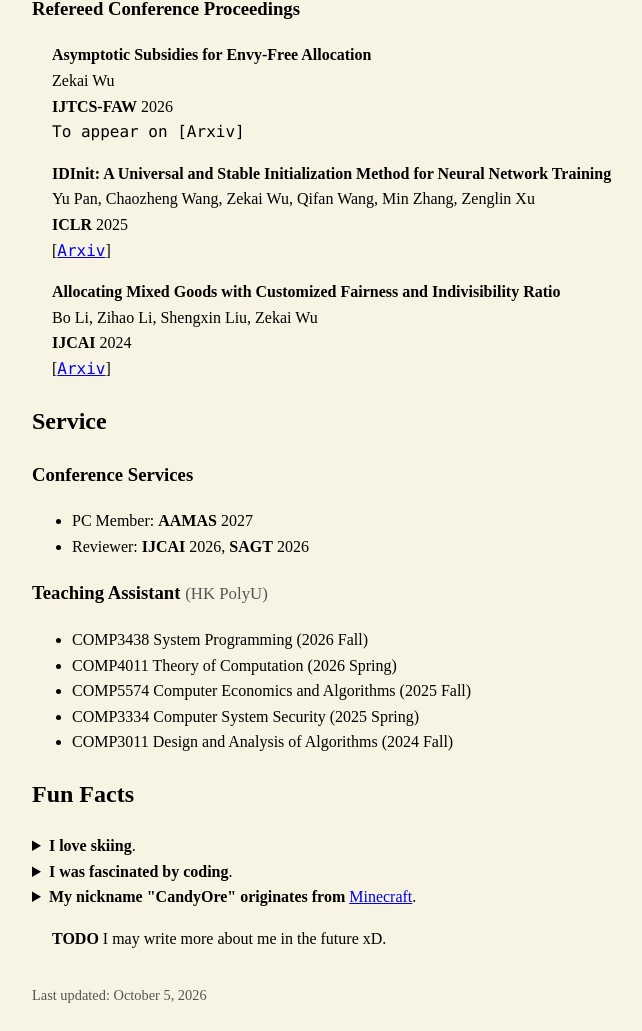
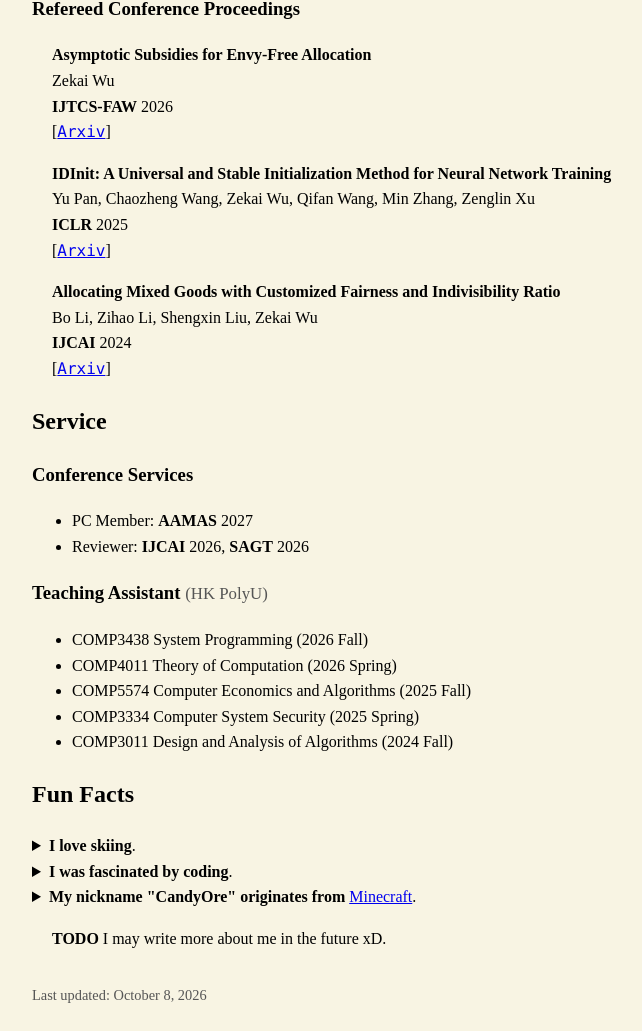
Before and after one commit to CandyOre/candyore.github.io, a plain HTML site: page index.html in a window 1280 px wide. Shown: the part 839-1870 px from the top of the page, without its empty margins (208-850 px from the left). Drawn offline with Linux system fonts and the light colour scheme.

Commit message:
Add arXiv link for asymptotic subsidies paper

```diff
--- a/index.html
+++ b/index.html
@@ -116,7 +116,7 @@
                     <strong>Asymptotic Subsidies for Envy-Free Allocation</strong><br>
                     Zekai Wu<br>
                     <strong>IJTCS-FAW</strong> 2026 <br>
-                    <span class="mono">To appear on [Arxiv]</span>
+                    [<a href="https://arxiv.org/abs/2610.10272" class="mono">Arxiv</a>]
                 </p>
                 <p class="indented">
                     <strong>IDInit: A Universal and Stable Initialization Method for Neural Network Training</strong><br>
@@ -209,7 +209,7 @@
                 </p>
             </div>
             <footer class="last-updated">
-                Last updated: <time datetime="2026-10-05">October 5, 2026</time>
+                Last updated: <time datetime="2026-10-08">October 8, 2026</time>
             </footer>
         </div>
     </body>
```
